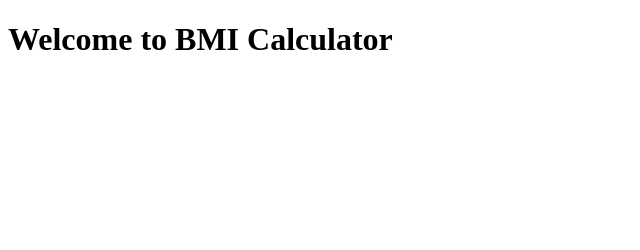
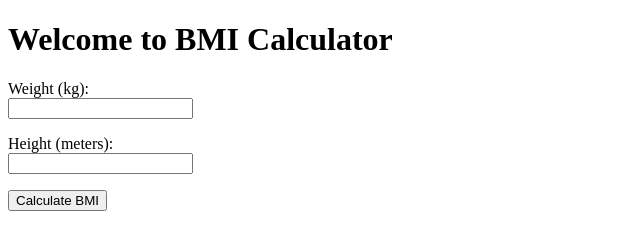
Before and after one commit to Altusha4/bmi_calculator, a website: page views/index.html in a window 1280 px wide. Shown: the whole page, without its empty margins (0-640 px from the left). Drawn offline with Linux system fonts and the light colour scheme.

Commit message:
Add BMI input form (weight & height) with POST /calculate

```diff
--- a/views/index.html
+++ b/views/index.html
@@ -4,7 +4,19 @@
     <meta charset="UTF-8">
     <title>BMI Calculator</title>
 </head>
+
 <body>
 <h1>Welcome to BMI Calculator</h1>
+<form action="/calculate" method="POST">
+    <p>
+        <label>Weight (kg):</label><br>
+        <input type = "number" name = "weight" step = "0.01" required>
+    </p>
+    <p>
+        <label>Height (meters):</label><br>
+        <input type = "number" name = "height" step = "0.01" required>
+    </p>
+    <button type = "submit">Calculate BMI</button>
+</form>
 </body>
 </html>
```
